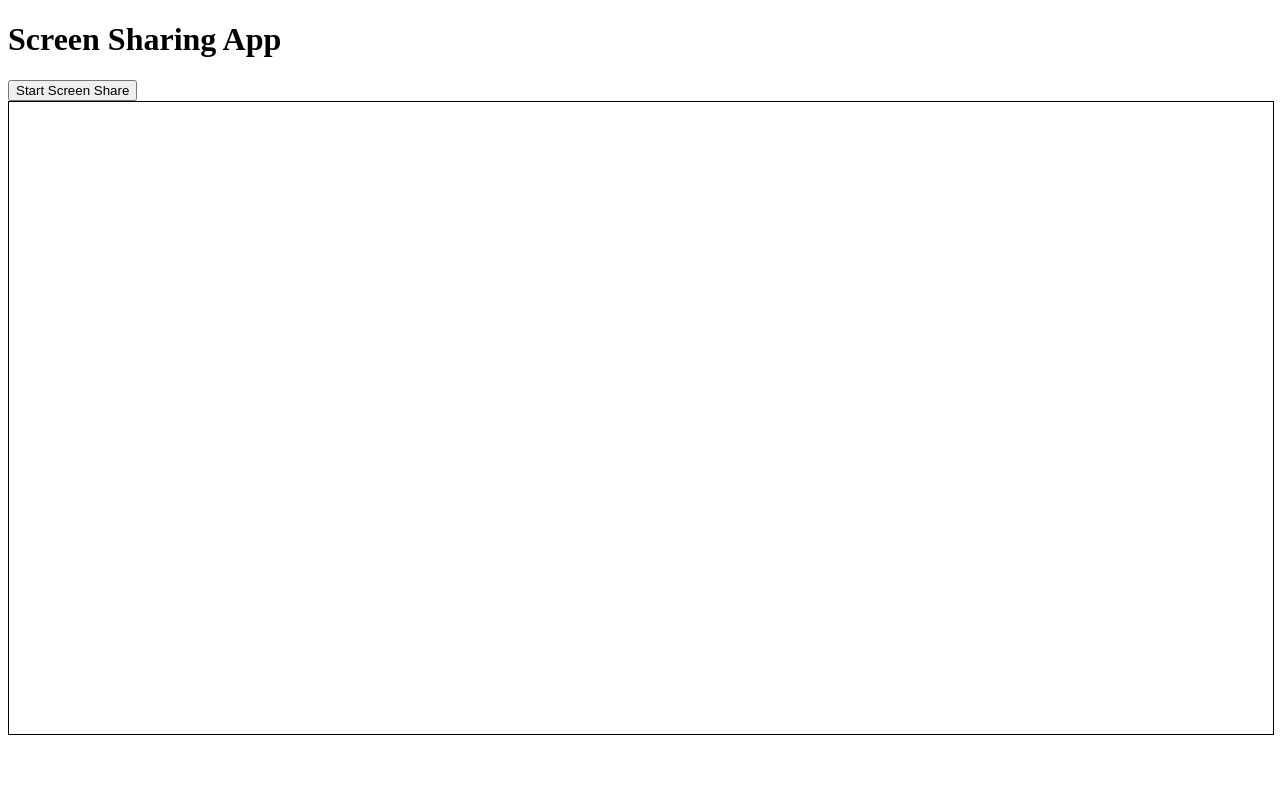
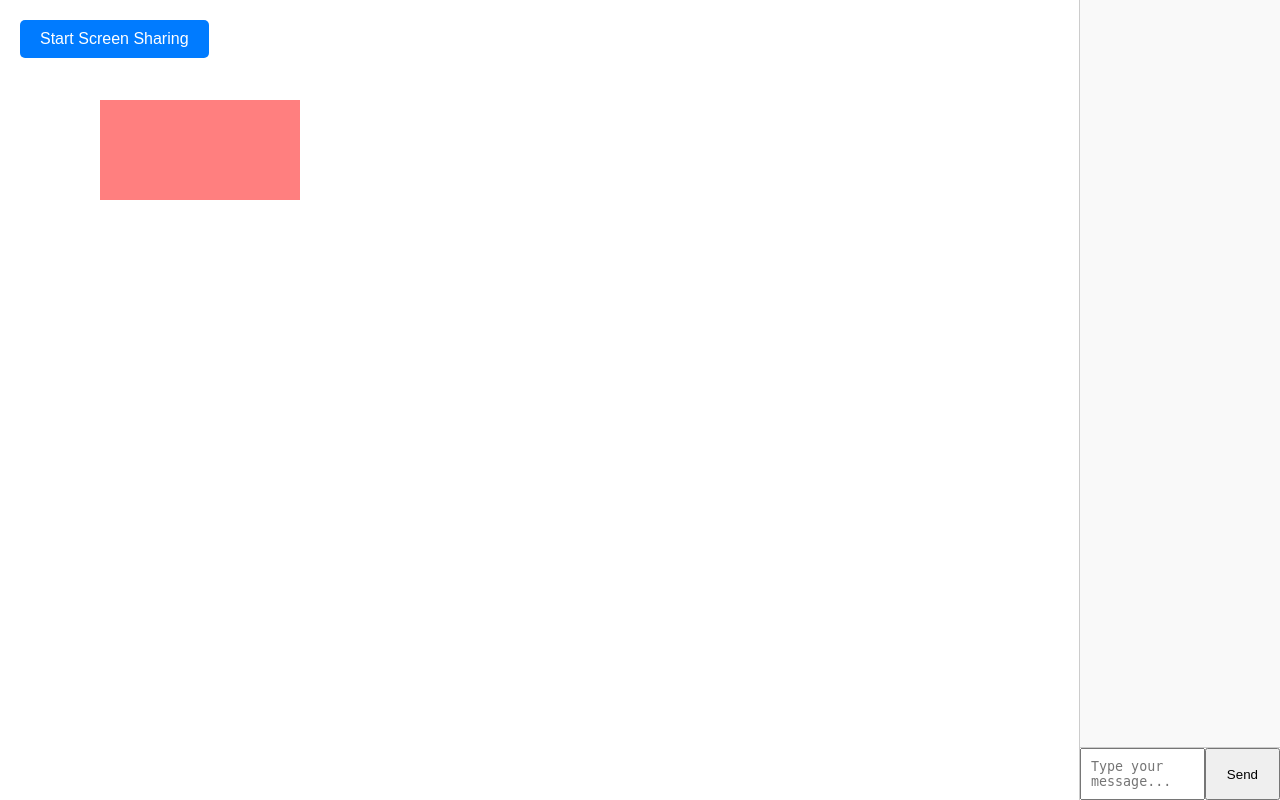
Before and after one commit to tsukasaJapan9/ai_agents, a Flask app: page / in a window 1280 px wide. Run offline with Flask 3, Linux system fonts and the light colour scheme.

Commit message:
overlay and text box

```diff
--- a/win_share/templates/index.html
+++ b/win_share/templates/index.html
@@ -3,18 +3,115 @@
 <head>
     <meta charset="UTF-8">
     <meta name="viewport" content="width=device-width, initial-scale=1.0">
-    <title>Screen Sharing App</title>
+    <title>Screen Sharing with Overlay and Chat</title>
+    <style>
+        body {
+            display: flex;
+            margin: 0;
+            height: 100vh;
+        }
+        #mainContainer {
+            flex: 1;
+            position: relative;
+            overflow: hidden;
+        }
+        #screenVideo {
+            width: 100%;
+            height: 100%;
+            object-fit: contain; /* Ensure the video fits within the container */
+        }
+        #overlay {
+            position: absolute;
+            top: 0;
+            left: 0;
+            width: 100%;
+            height: 100%;
+            pointer-events: none;
+        }
+        .overlay-text {
+            position: absolute;
+            color: white;
+            font-size: 24px;
+            font-weight: bold;
+            top: 20px;
+            left: 20px;
+        }
+        .overlay-rectangle {
+            position: absolute;
+            width: 200px;
+            height: 100px;
+            background-color: rgba(255, 0, 0, 0.5);
+            top: 100px;
+            left: 100px;
+        }
+        #chatContainer {
+            width: 200px;
+            border-left: 1px solid #ccc;
+            display: flex;
+            flex-direction: column;
+        }
+        #chatMessages {
+            flex: 1;
+            overflow-y: auto;
+            padding: 10px;
+            background-color: #f9f9f9;
+        }
+        #chatInput {
+            display: flex;
+            border-top: 1px solid #ccc;
+        }
+        #chatInput textarea {
+            flex: 1;
+            resize: none;
+            padding: 10px;
+        }
+        #chatInput button {
+            padding: 10px 20px;
+        }
+        #startButton {
+            position: absolute;
+            top: 20px;
+            left: 20px;
+            z-index: 10;
+            padding: 10px 20px;
+            font-size: 16px;
+            background-color: #007bff;
+            color: white;
+            border: none;
+            border-radius: 5px;
+            cursor: pointer;
+        }
+        #startButton:hover {
+            background-color: #0056b3;
+        }
+    </style>
 </head>
 <body>
-    <h1>Screen Sharing App</h1>
-    <button id="startButton">Start Screen Share</button>
-    <video id="screenVideo" autoplay muted style="width: 100%; border: 1px solid black;"></video>
+    <div id="mainContainer">
+        <button id="startButton">Start Screen Sharing</button>
+        <video id="screenVideo" autoplay muted></video>
+        <div id="overlay">
+            <div class="overlay-text">Overlay Text</div>
+            <div class="overlay-rectangle"></div>
+        </div>
+    </div>
+    <div id="chatContainer">
+        <div id="chatMessages"></div>
+        <div id="chatInput">
+            <textarea id="messageInput" rows="2" placeholder="Type your message..."></textarea>
+            <button id="sendButton">Send</button>
+        </div>
+    </div>
 
     <script>
         const startButton = document.getElementById('startButton');
         const screenVideo = document.getElementById('screenVideo');
+        const sendButton = document.getElementById('sendButton');
+        const messageInput = document.getElementById('messageInput');
+        const chatMessages = document.getElementById('chatMessages');
 
-        startButton.addEventListener('click', async () => {
+        // Screen sharing functionality
+        async function startScreenShare() {
             try {
                 const stream = await navigator.mediaDevices.getDisplayMedia({
                     video: true
@@ -22,7 +119,6 @@
 
                 screenVideo.srcObject = stream;
 
-                // Stop screen share when the user stops sharing their screen
                 stream.getVideoTracks()[0].addEventListener('ended', () => {
                     screenVideo.srcObject = null;
                 });
@@ -30,6 +126,20 @@
                 console.error("Error accessing display media:", error);
                 alert("Failed to start screen sharing. Please try again.");
             }
+        }
+
+        startButton.addEventListener('click', startScreenShare);
+
+        // Chat functionality
+        sendButton.addEventListener('click', () => {
+            const message = messageInput.value.trim();
+            if (message) {
+                const messageElement = document.createElement('div');
+                messageElement.textContent = message;
+                chatMessages.appendChild(messageElement);
+                chatMessages.scrollTop = chatMessages.scrollHeight;
+                messageInput.value = '';
+            }
         });
     </script>
 </body>
```
